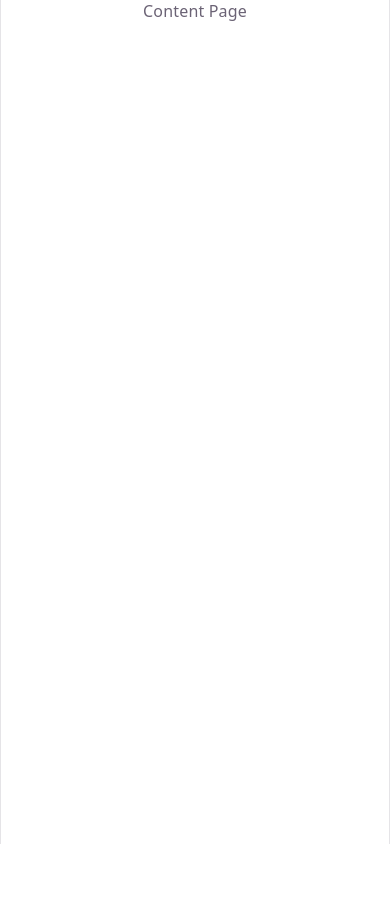
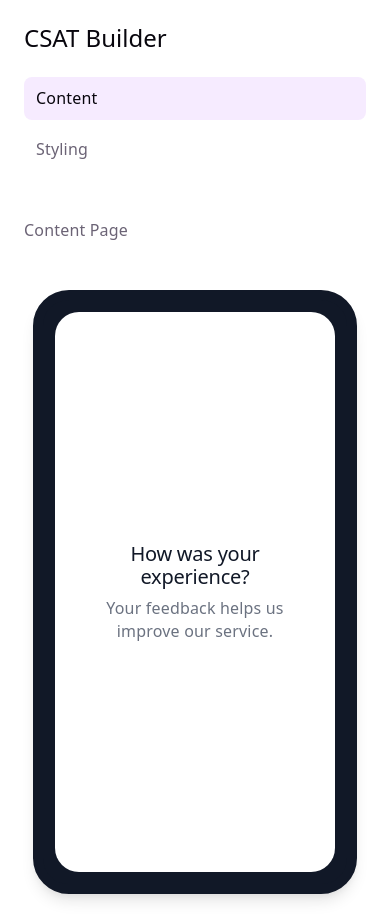
Before and after one commit to MeenakshiThapliyal09/CSAT_Campaign_builder, a React (Vite) app: page /content in a window 390 px wide. Before the commit the page ends 844 px from the top, so only its background shows below. Built offline with nearby package versions, Linux system fonts and the light colour scheme.

Commit message:
Create application shell and mobile preview

```diff
--- a/src/App.tsx
+++ b/src/App.tsx
@@ -1,4 +1,5 @@
 import { Navigate, Route, Routes } from 'react-router-dom';
+import MainLayout from './layouts/MainLayout';
 import ContentPage from './pages/ContentPage';
 import StylingPage from './pages/StylingPage';
 
@@ -6,8 +7,10 @@ function App() {
   return (
     <Routes>
       <Route path="/" element={<Navigate to="/content" replace />} />
-      <Route path="/content" element={<ContentPage />} />
-      <Route path="/styling" element={<StylingPage />} />
+      <Route element={<MainLayout />}>
+        <Route path="/content" element={<ContentPage />} />
+        <Route path="/styling" element={<StylingPage />} />
+      </Route>
     </Routes>
   );
 }
--- /dev/null
+++ b/src/components/preview/MobilePreview.tsx
@@ -0,0 +1,19 @@
+import { useCampaign } from '../../hooks/useCampaign';
+
+function MobilePreview() {
+  const { campaign } = useCampaign();
+  const { title, subtitle } = campaign.initialFeedback;
+
+  return (
+    <section className="mobile-preview" aria-label="Mobile preview">
+      <div className="mobile-preview__device">
+        <div className="mobile-preview__screen">
+          <h2>{title}</h2>
+          <p>{subtitle}</p>
+        </div>
+      </div>
+    </section>
+  );
+}
+
+export default MobilePreview;
--- a/src/index.css
+++ b/src/index.css
@@ -51,11 +51,8 @@
 }
 
 #root {
-  width: 1126px;
-  max-width: 100%;
+  width: 100%;
   margin: 0 auto;
-  text-align: center;
-  border-inline: 1px solid var(--border);
   min-height: 100svh;
   display: flex;
   flex-direction: column;
@@ -109,3 +106,102 @@ code {
   padding: 4px 8px;
   background: var(--code-bg);
 }
+
+.app-shell {
+  display: grid;
+  grid-template-columns: 220px minmax(0, 1fr) 360px;
+  min-height: 100svh;
+  text-align: left;
+}
+
+.app-shell__nav,
+.app-shell__content,
+.app-shell__preview {
+  padding: 24px;
+}
+
+.app-shell__nav {
+  border-right: 1px solid var(--border);
+}
+
+.app-shell__nav h1 {
+  font-size: 24px;
+  line-height: 1.2;
+  letter-spacing: 0;
+  margin: 0 0 24px;
+}
+
+.app-shell__nav nav {
+  display: grid;
+  gap: 8px;
+}
+
+.app-shell__nav-link {
+  border-radius: 8px;
+  color: var(--text);
+  padding: 10px 12px;
+  text-decoration: none;
+}
+
+.app-shell__nav-link--active {
+  background: var(--accent-bg);
+  color: var(--text-h);
+}
+
+.app-shell__content {
+  min-width: 0;
+}
+
+.app-shell__preview {
+  border-left: 1px solid var(--border);
+  display: flex;
+  justify-content: center;
+}
+
+.mobile-preview {
+  width: 100%;
+  display: flex;
+  justify-content: center;
+}
+
+.mobile-preview__device {
+  width: 280px;
+  height: 560px;
+  border: 10px solid #111827;
+  border-radius: 36px;
+  background: #111827;
+  box-shadow: var(--shadow);
+  padding: 12px;
+}
+
+.mobile-preview__screen {
+  height: 100%;
+  border-radius: 24px;
+  background: #ffffff;
+  color: #111827;
+  display: flex;
+  flex-direction: column;
+  justify-content: center;
+  padding: 24px;
+  text-align: center;
+  box-sizing: border-box;
+}
+
+.mobile-preview__screen h2 {
+  color: #111827;
+}
+
+.mobile-preview__screen p {
+  color: #6b7280;
+}
+
+@media (max-width: 960px) {
+  .app-shell {
+    grid-template-columns: 1fr;
+  }
+
+  .app-shell__nav,
+  .app-shell__preview {
+    border: 0;
+  }
+}
--- /dev/null
+++ b/src/layouts/MainLayout.tsx
@@ -0,0 +1,40 @@
+import { NavLink, Outlet } from 'react-router-dom';
+import MobilePreview from '../components/preview/MobilePreview';
+
+function MainLayout() {
+  return (
+    <div className="app-shell">
+      <aside className="app-shell__nav" aria-label="Primary navigation">
+        <h1>CSAT Builder</h1>
+        <nav>
+          <NavLink
+            to="/content"
+            className={({ isActive }) =>
+              isActive ? 'app-shell__nav-link app-shell__nav-link--active' : 'app-shell__nav-link'
+            }
+          >
+            Content
+          </NavLink>
+          <NavLink
+            to="/styling"
+            className={({ isActive }) =>
+              isActive ? 'app-shell__nav-link app-shell__nav-link--active' : 'app-shell__nav-link'
+            }
+          >
+            Styling
+          </NavLink>
+        </nav>
+      </aside>
+
+      <main className="app-shell__content">
+        <Outlet />
+      </main>
+
+      <aside className="app-shell__preview">
+        <MobilePreview />
+      </aside>
+    </div>
+  );
+}
+
+export default MainLayout;
```
